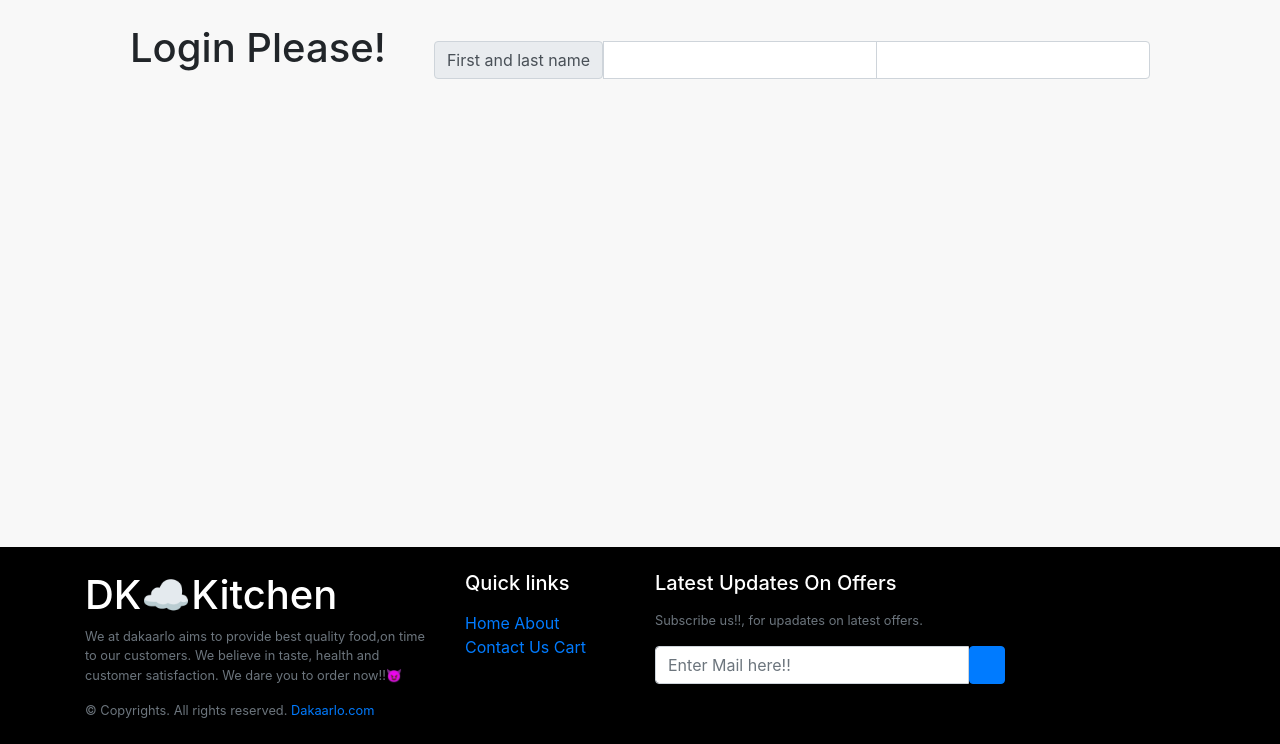
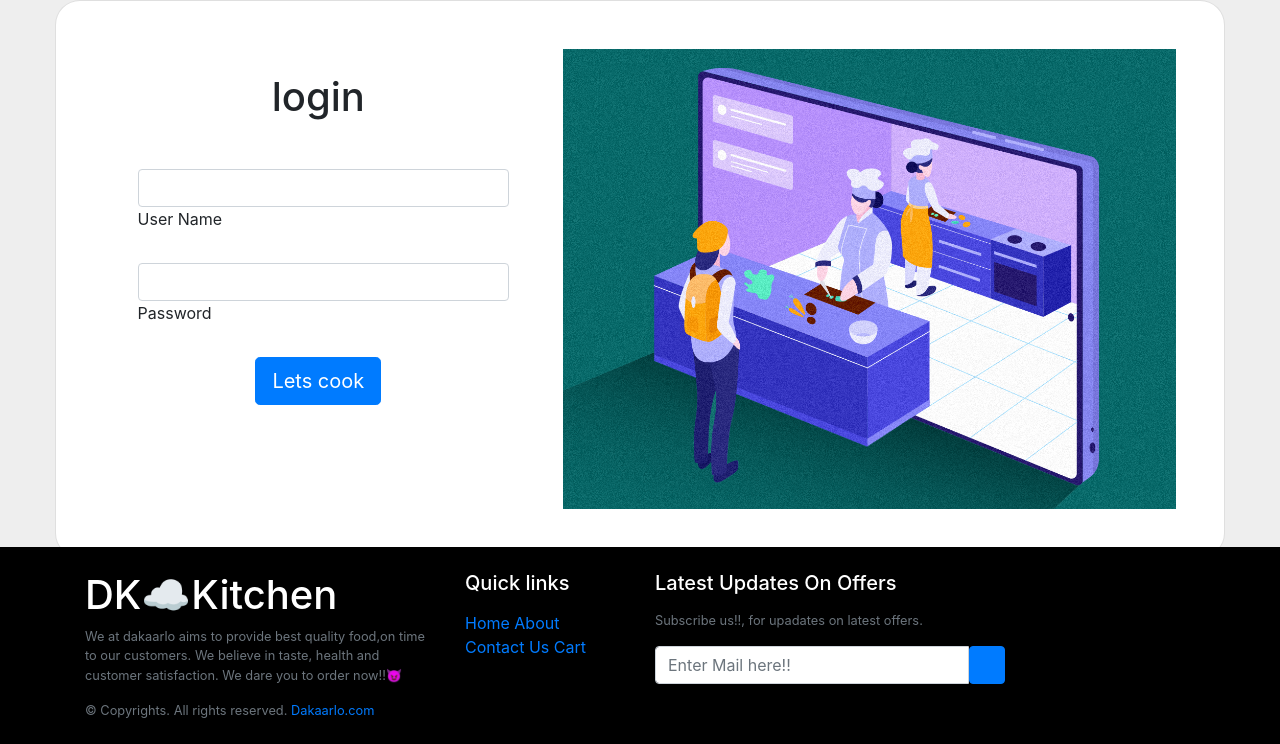
Before and after one commit to Chai14/Dakaar-Lo, a Django app: page /signup/ in a window 1280 px wide. Shown: the part 56-800 px from the top of the page. Run offline with Django 4.2, Linux system fonts and the light colour scheme; some libraries are stand-ins or nearby versions.

Commit message:
signup continues

```diff
--- a/Services/forms.py
+++ b/Services/forms.py
@@ -4,3 +4,9 @@ from .models import Custom
 class CustomSection(forms.Form):
     demo = forms.CharField()
     email = forms.EmailField()
+
+
+class LoginPage(forms.Form):
+    username = forms.CharField()
+    email = forms.EmailField()
+    address = forms.CharField()
--- a/templates/signup.html
+++ b/templates/signup.html
@@ -1,8 +1,7 @@
 {% include "header.html" %}
 
-
-{% comment %} <section class="vh-100" style="background-color: #eee;">
-    <div class="container h-100">
+<section style="background-color: #eee;">
+    <div class="h-25">
       <div class="row d-flex justify-content-center align-items-center h-100">
         <div class="col-lg-12 col-xl-11">
           <div class="card text-black" style="border-radius: 25px;">
@@ -10,7 +9,7 @@
               <div class="row justify-content-center">
                 <div class="col-md-10 col-lg-6 col-xl-5 order-2 order-lg-1">
 
-                  <p class="text-center h1 fw-bold mb-5 mx-1 mx-md-4 mt-4">Sign up</p>
+                  <p class="text-center h1 fw-bold mb-5 mx-1 mx-md-4 mt-4"> login </p>
 
                   <form class="mx-1 mx-md-4" action="/signup" method="post">
 
@@ -18,7 +17,7 @@
                       <i class="fas fa-user fa-lg me-3 fa-fw"></i>
                       <div class="form-outline flex-fill mb-0">
                         <input type="text" id="form3Example1c" class="form-control" name="username"/>
-                        <label class="form-label" for="form3Example1c">Your Name</label>
+                        <label class="form-label" for="form3Example1c"> User Name </label>
                       </div>
                     </div>
 
@@ -26,12 +25,13 @@
                       <i class="fas fa-envelope fa-lg me-3 fa-fw"></i>
                       <div class="form-outline flex-fill mb-0">
                         <input type="email" id="form3Example3c" class="form-control" name="email" />
-                        <label class="form-label" for="form3Example3c">Your Email</label>
+                        <label class="form-label" for="form3Example3c"> Password </label>
                       </div>
                     </div>
 
+
                     <div class="d-flex justify-content-center mx-4 mb-3 mb-lg-4">
-                      <button type="button" class="btn btn-primary btn-lg">Register</button>
+                      <button type="button" class="btn btn-primary btn-lg"> Lets cook </button>
                     </div>
 
                   </form>
@@ -49,18 +49,6 @@
         </div>
       </div>
     </div>
-  </section> {% endcomment %}
-<div class="d-flex justify-content-center align-items-center h-100">
-  <h2 class="text-center h1 fw-bold mb-5 mx-1 mx-md-4 mt-4"> Login Please! </h2> <br>
-  <div>
-  <form class="mx-1 mx-md-4">
-    <div class="input-group">
-      <span class="input-group-text">First and last name</span>
-      <input type="text" aria-label="First name" class="form-control">
-      <input type="text" aria-label="Last name" class="form-control">
-    </div>
-  </form>
-</div>
-</div>
+  </section>
 
 {% include "footer.html" %}
```
Also changed, not shown: db.sqlite3.
